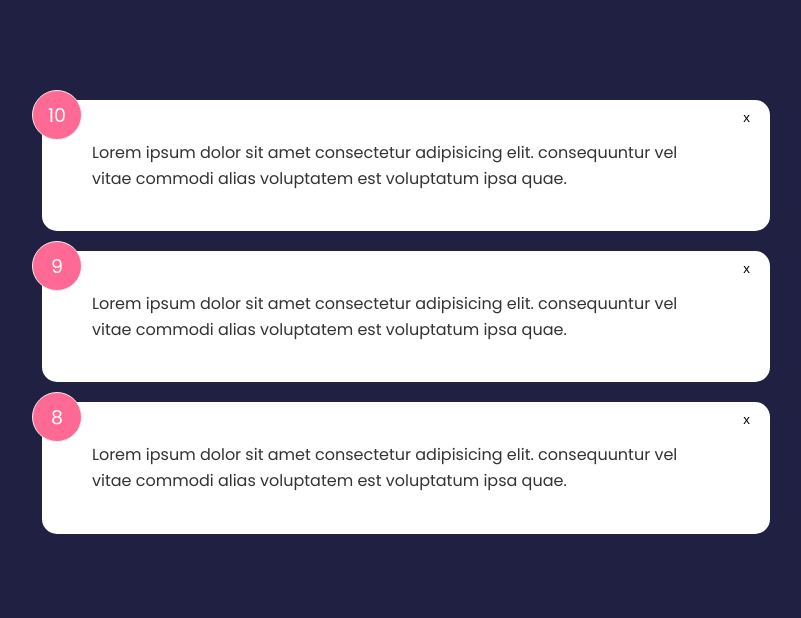
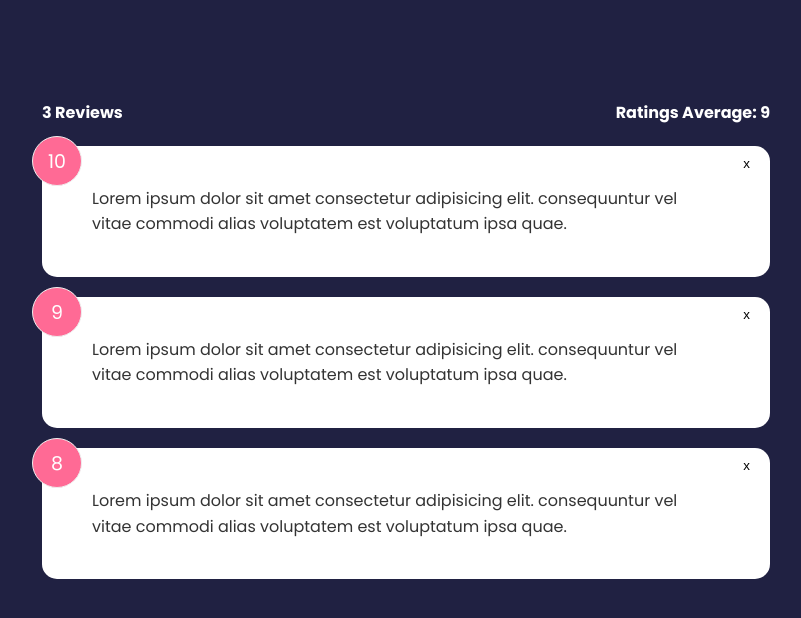
Before and after one commit to Andreas-Ziegler22/svelte-feedback-app, a Svelte app: page / in a window 1280 px wide. Shown: the top 618 px of the page, without its empty margins (234-1035 px from the left). Built offline with nearby package versions, Linux system fonts and the light colour scheme.

Commit message:
count and average updated

```diff
--- a/src/App.svelte
+++ b/src/App.svelte
@@ -1,5 +1,6 @@
 <script>
 import FeedbackList from './components/FeedbackList.svelte'
+import FeedbackStats from './components/FeedbackStats.svelte'
 
 	let feedback = [
 		{
@@ -29,7 +30,7 @@
 </script>
 
 <main class="container">
-
+<FeedbackStats {count} {average}/>
 	<FeedbackList {feedback} on:delete-feedback={deleteFeedback}/>
 
 </main>
--- /dev/null
+++ b/src/components/FeedbackStats.svelte
@@ -0,0 +1,17 @@
+<script>
+  export let count
+  export let average
+</script>
+
+<div class="feedback-stats">
+  <h4>{count} Reviews</h4>
+  <h4>Ratings Average: {average}</h4>
+</div>
+
+<style>
+  .feedback-stats{
+    display: flex;
+    justify-content: space-between;
+    align-items: center;
+  }
+</style>
```
